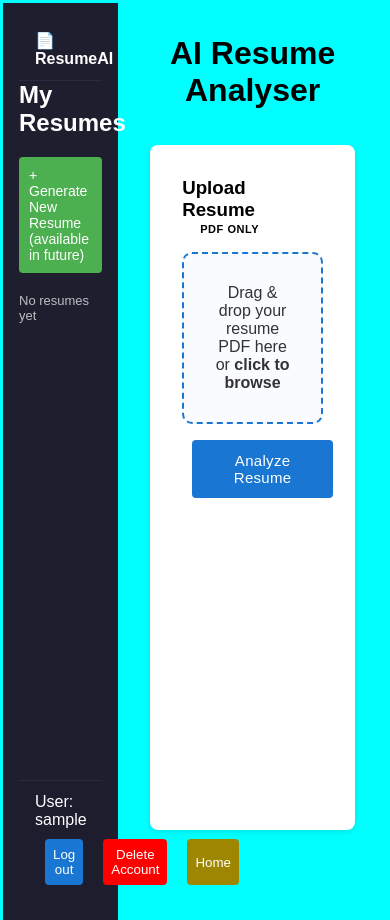
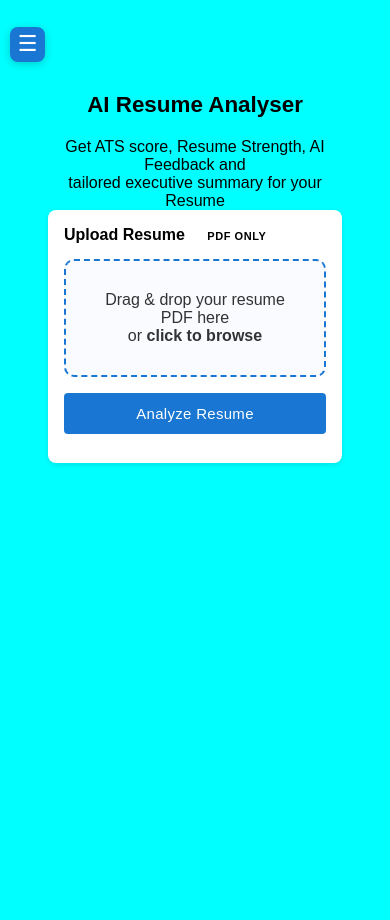
Before and after one commit to jeevan-1805/AI-Resume-Analyzer, a Django app: page / in a window 390 px wide. Run offline with Django 5.2, Linux system fonts and the light colour scheme; the visitor is signed in with stand-in values (Sample User, id 1).

Commit message:
Added sidebar toggle

```diff
--- a/config/settings.py
+++ b/config/settings.py
@@ -27,7 +27,7 @@ SECRET_KEY = os.getenv("SECRET_KEY")
 GROQ_API_KEY = os.getenv("GROQ_API_KEY")
 
 # SECURITY WARNING: don't run with debug turned on in production!
-DEBUG = os.getenv("DEBUG") == "True"
+DEBUG = os.getenv("DEBUG", "False") == "True"
 
 ALLOWED_HOSTS = [
     "127.0.0.1",
--- a/users/static/css/style.css
+++ b/users/static/css/style.css
@@ -45,7 +45,7 @@ a:hover {
     flex-direction: column;
     margin: 0;
     padding: 0;
-    width: 30%;
+    width: 25%;
     background-color: #1e1e2f;
     color: #ffffff;
     padding: 1rem;
@@ -53,10 +53,10 @@ a:hover {
 }
 
 .sidebar-brand {
-  padding: 12px 16px;
-  font-weight: 600;
-  /* optional border-bottom for separation */
-  border-bottom: 1px solid rgba(255,255,255,0.06);
+    padding: 12px 20%;
+    font-weight: 600;
+    /* optional border-bottom for separation */
+    border-bottom: 1px solid rgba(255,255,255,0.06);
 }
 
 .sidebar h2 {
@@ -92,10 +92,19 @@ a:hover {
 }
 
 .sidebar-footer {
-  padding: 12px 16px;
+  padding: 1% 1%;
   border-top: 1px solid rgba(255,255,255,0.06);
   background: rgba(0,0,0,0.02);
-  flex: 0 0 auto;           /* do not grow or shrink */
+  display: flex;
+  flex-direction: column;
+  flex: 0 auto;           /* do not grow or shrink */
+}
+
+#authForm{
+    width: 100%;
+    height: 100%;
+    display: flex;
+    flex-direction: row;
 }
 
 .list-scroll a {
@@ -188,8 +197,10 @@ input[type="text"] {
 
 
 button {
-    margin: 10px;
-    padding: 8px 8px;
+    font-size: 80%;
+    margin: 5%;
+    margin-left: auto;
+    padding: 3% 5%;
     background-color: #1976d2;
     color: white;
     border: none;
@@ -407,3 +418,316 @@ button {
 
     transform: translateX(4px);
 }
+/* ========================================
+   MOBILE + TABLET RESPONSIVE DESIGN
+======================================== */
+
+@media screen and (max-width: 768px) {
+
+    body {
+        overflow: hidden;
+    }
+
+    .app-container {
+
+        display: flex;
+
+        flex-direction: row;
+
+        width: 100vw;
+
+        height: 100vh;
+
+        overflow: hidden;
+    }
+
+    /* =========================
+       FIXED LEFT SIDEBAR
+    ========================= */
+
+    .sidebar {
+
+        width: 30%;
+
+        min-width: 150px;
+
+        max-width: 250px;
+
+        height: 100vh;
+
+        position: fixed;
+
+        left: 0;
+        top: 0;
+
+        overflow-y: auto;
+
+        overflow-x: hidden;
+
+        z-index: 1000;
+
+        padding: 0.8rem;
+    }
+
+    /* =========================
+       HOME PAGE CONTENT
+    ========================= */
+
+    .main-content {
+
+        margin-left: 20%;
+
+        width: 72%;
+
+        height: 100vh;
+
+        overflow-x: hidden;
+
+        overflow-y: auto;
+
+        padding: 1rem;
+    }
+
+    /* =========================
+       RESUME DETAIL CONTENT
+    ========================= */
+
+    .rdsub1 {
+
+        margin-left: 28%;
+
+        width: 72%;
+
+        height: 100vh;
+
+        overflow-y: auto;
+
+        overflow-x: hidden;
+
+        padding: 1rem;
+
+        align-items: center;
+    }
+
+    /* =========================
+       CARDS
+    ========================= */
+
+    .card {
+
+        width: 100%;
+
+        max-width: 100%;
+
+        height: auto;
+
+        margin: 0 0 1rem 0;
+
+        padding: 1rem;
+    }
+
+    /* =========================
+       TITLE INPUTS
+    ========================= */
+
+    #resumeTitleInput,
+    #customJob {
+
+        width: 100%;
+    }
+
+    .resume-title-container {
+
+        flex-direction: column;
+
+        width: 100%;
+    }
+
+    .resume-title-input {
+
+        width: 100%;
+
+        font-size: 20px;
+    }
+
+    /* =========================
+       BUTTONS
+    ========================= */
+
+    button {
+
+        width: 50%;
+    }
+
+    .authBtn {
+        display: flex;
+
+        flex-direction: column;
+
+        gap: 8px;
+    }
+
+    .job-action-btns {
+
+        flex-direction: column;
+    }
+
+    /* =========================
+       JOB CARDS
+    ========================= */
+
+    .job-cards {
+
+        grid-template-columns: 1fr;
+    }
+
+    /* =========================
+       TEXT SCALING
+    ========================= */
+
+    h1 {
+        font-size: 1.4rem;
+    }
+
+    h2 {
+        font-size: 1.2rem;
+    }
+
+    h3 {
+        font-size: 1rem;
+    }
+
+    /* =========================
+       PREVENT OVERFLOW
+    ========================= */
+
+    * {
+
+        max-width: 100%;
+    }
+}
+
+/* ========================================
+   SIDEBAR TOGGLE SYSTEM
+======================================== */
+
+/* Toggle Button */
+
+.sidebar-toggle {
+
+    padding: 2px 5px;
+
+
+    display: none;
+
+    position: fixed;
+
+    top: 7px;
+
+    left: 10px;
+
+    z-index: 2001;
+
+    background: #1976d2;
+
+    color: white;
+
+    border: none;
+
+    border-radius: 8px;
+
+    width: 35px;
+
+    height: 35px;
+
+    font-size: 22px;
+
+    cursor: pointer;
+
+    box-shadow:
+        0 2px 8px rgba(0,0,0,0.2);
+}
+
+/* Overlay */
+
+.sidebar-overlay {
+
+    display: none;
+
+    position: fixed;
+
+    inset: 0;
+
+    background: rgba(0,0,0,0.4);
+
+    z-index: 1500;
+
+    opacity: 0;
+
+    pointer-events: none;
+
+    transition: opacity 0.3s ease;
+}
+
+/* ========================================
+   MOBILE MODE
+======================================== */
+
+@media screen and (max-width: 768px) {
+
+    /* Show toggle button */
+
+    .sidebar-toggle {
+
+        display: block;
+    }
+
+    /* Sidebar hidden initially */
+
+    .sidebar {
+
+        position: fixed;
+
+        left: -260px;
+
+        top: 0;
+
+        width: 240px;
+
+        height: 100vh;
+
+        z-index: 2000;
+
+        transition: left 0.3s ease;
+    }
+
+    /* Sidebar opened */
+
+    .sidebar.active {
+
+        left: 0;
+    }
+
+    /* Overlay visible */
+
+    .sidebar-overlay.active {
+
+        display: block;
+
+        opacity: 1;
+
+        pointer-events: auto;
+    }
+
+    /* Main content full width */
+
+    .main-content,
+    .rdsub1 {
+
+        margin-left: 0;
+
+        width: 100%;
+
+        padding-top: 60px;
+    }
+}
--- /dev/null
+++ b/users/static/js/sidebar.js
@@ -0,0 +1,26 @@
+const sidebar =
+    document.getElementById("sidebar");
+
+const sidebarToggle =
+    document.getElementById("sidebarToggle");
+
+const sidebarOverlay =
+    document.getElementById("sidebarOverlay");
+
+
+if (sidebar && sidebarToggle && sidebarOverlay) {
+
+    sidebarToggle.addEventListener("click", () => {
+
+        sidebar.classList.toggle("active");
+
+        sidebarOverlay.classList.toggle("active");
+    });
+
+    sidebarOverlay.addEventListener("click", () => {
+
+        sidebar.classList.remove("active");
+
+        sidebarOverlay.classList.remove("active");
+    });
+}
--- a/users/templates/base.html
+++ b/users/templates/base.html
@@ -1,3 +1,4 @@
+<!DOCTYPE html>
 {% load static %}
 <html>
 
@@ -19,6 +20,12 @@
 </head>
 
 <body>
+    <button id="sidebarToggle" class="sidebar-toggle">
+        ☰
+    </button>
+    <div id="sidebarOverlay"
+        class="sidebar-overlay">
+    </div>
 
 <div class="app-container">
 
@@ -70,12 +77,7 @@
         "{{ request.user.is_authenticated }}" === "True";
 </script>
 <script src="{% static 'js/app.js' %}"></script>
-
-<!-- Inline dismissal for flash messages -->
-
-<!-- Per-page extra JS (optional override in child templates) -->
-{% block extra_js %}
-{% endblock %}
-
+<script src="{% static 'js/sidebar.js' %}"></script>
+{% block extra_js %}{% endblock %}
 </body>
 </html>
--- a/users/templates/components/ats_section.html
+++ b/users/templates/components/ats_section.html
@@ -1,3 +1,4 @@
+
 <section class="card" id="atsSection">
         <center>
             <h3>ATS Score</h3>
--- a/users/templates/components/editor_section.html
+++ b/users/templates/components/editor_section.html
@@ -1,3 +1,4 @@
+
 <section class="card" id="editorSection">
         <h3>Optimized Resume Executive Summary</h3>
 
--- a/users/templates/components/feedback_section.html
+++ b/users/templates/components/feedback_section.html
@@ -1,3 +1,4 @@
+
 <section class="card" id="feedbackSection" >
         <h3>Resume Feedback</h3>
         <div id="feedbackText">
--- a/users/templates/components/job_section.html
+++ b/users/templates/components/job_section.html
@@ -1,3 +1,4 @@
+
 <section class="card" id="jobSection">
         <h3>Recommended Job Roles</h3>
 
--- a/users/templates/components/loading.html
+++ b/users/templates/components/loading.html
@@ -1,3 +1,4 @@
+
 <div id="loadingOverlay" class="loading-overlay hidden">
     <div class="spinner"></div>
     <p class="loading-text">Please wait...</p>
--- a/users/templates/components/sidebar.html
+++ b/users/templates/components/sidebar.html
@@ -1,4 +1,5 @@
-<aside class="sidebar">
+
+<aside class="sidebar" id="sidebar">
 
         <!-- Brand / Logo -->
         <div class="sidebar-brand">
@@ -45,16 +46,17 @@
             {% if user.is_authenticated %}
                 <span class="sidebar-user">User: {{ user.username }}</span>
                 <div class="authBtn">
-                    <form action="{% url 'logout' %}" method="post">
+                    <form action="{% url 'logout' %}" method="post" id="authForm">
                         {% csrf_token %}
                         <button type="submit" class="sidebar-auth-link">Log out</button>
-                    </form>
                         <button type="button" onclick="location.href='{% url 'users:delete_account' %}'" style="background-color: red;">Delete Account</button>
                         <button type="button" onclick="location.href='/'" style="background-color: rgb(158, 134, 0);">Home</button>
+                    </form>
+
                 </div>
             {% else %}
                 <p style="font-size: 15px; text-align: center;">Sign Up to Register / Log in to continue</p>
-                <button style="margin-right: 20px; margin-left: 25px;" type="button" onclick="location.href='{% url 'login' %}'" class="sidebar-auth-link">Log in</button>
+                <button type="button" onclick="location.href='{% url 'login' %}'" class="sidebar-auth-link">Log in</button>
                 <button type="button" onclick="location.href='{% url 'users:register' %}'" class="sidebar-auth-link sidebar-auth-link--accent">Sign up</button>
             {% endif %}
 
--- a/users/templates/registration/register.html
+++ b/users/templates/registration/register.html
@@ -1,4 +1,7 @@
-
+<head>
+    <meta charset="UTF-8">
+    <meta name="viewport" content="width=device-width, initial-scale=1.0">
+</head>
 {% load static %}
 
 {% block content %}
--- a/users/templates/users/delete_account.html
+++ b/users/templates/users/delete_account.html
@@ -1,4 +1,7 @@
-
+<head>
+    <meta charset="UTF-8">
+    <meta name="viewport" content="width=device-width, initial-scale=1.0">
+</head>
 {% load static %}
 
 {% block content %}
--- a/users/templates/users/home.html
+++ b/users/templates/users/home.html
@@ -1,7 +1,12 @@
 {% extends 'base.html' %}
+<head>
+    <meta charset="UTF-8">
+    <meta name="viewport" content="width=device-width, initial-scale=1.0">
+</head>
 {% load static %}
 
 {% block title %}Home — AI Resume Analyser{% endblock %}
+
 
 {% block content %}
 
@@ -15,6 +20,7 @@
                                 padding: 2rem;">
     <header>
         <h1 style="text-align: center;">{% block page_title %}AI Resume Analyser{% endblock %}</h1>
+        <p style="text-align: center;">Get ATS score, Resume Strength, AI Feedback and<br>tailored executive summary for your Resume</p>
     </header>
     <!-- CSRF token read by app.js for all AJAX/fetch calls -->
     <input type="hidden" id="csrfToken" value="{{ csrf_token }}">
@@ -81,6 +87,7 @@
     #analyzeBtn {
         width: 100%;
         margin-top: 16px;
+        margin-left: auto;
         padding: 12px;
         font-size: 15px;
         letter-spacing: 0.02em;
@@ -93,13 +100,16 @@
     }
 
     .upload-box.file-selected p { color: var(--accent-dark); }
+    .card{
+        height: fit-content;
+    }
 </style>
 {% endblock %}
 
 {# ── Page-specific JS ───────────────────────────────────────────── #}
 
 
-<script src="{% static 'js/app.js' %}"></script>
+
 {% block extra_js %}
     <script src="{% static 'js/home.js' %}"></script>
     <script>
--- a/users/templates/users/resume_detail.html
+++ b/users/templates/users/resume_detail.html
@@ -1,4 +1,8 @@
 {% extends 'base.html' %}
+<head>
+    <meta charset="UTF-8">
+    <meta name="viewport" content="width=device-width, initial-scale=1.0">
+</head>
 {% load static %}
 
 {% block title %}Resume Analyser{% endblock %}
@@ -24,7 +28,7 @@
 
 
                 </div>
-                <h3 style="text-align: center; width: 100vw;">Uploaded At: {{ resume.uploaded_at }}</h3>
+                <h3 style="text-align: center; width: 100%;">Uploaded At: {{ resume.uploaded_at }}</h3>
 
             {% include "components/ats_section.html" %}
 
```
Also changed, not shown: users/static/css/register.css (+90 -19 lines).
